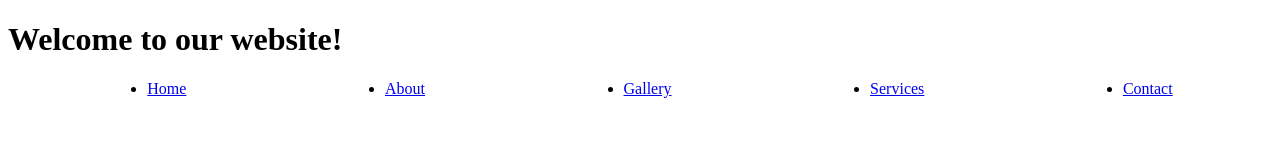
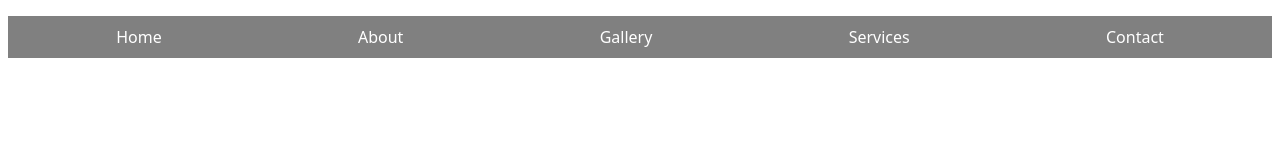
Before and after one commit to kayongo95/navbar, a plain HTML site: page index.html in a window 1280 px wide. Drawn offline with Linux system fonts and the light colour scheme.

Commit message:
Update index.html

```diff
--- a/index.html
+++ b/index.html
@@ -3,20 +3,18 @@
     <head>
 
      <title>my first website</title>
-     <link rel="shortcut icon" href="download.jpeg" type="image/x-icon">
+     <link rel="shortcut icon" style="text-decoration:none;" href="download.jpeg" type="image/x-icon">
 
     </head>
     <body>
-                <h1>
-            Welcome to our website!
-        </h1>
-        <nav >
-            <ul style="display: flex; justify-content: space-around;">
-                <li><a href="#">Home</a></li>
-                <li><a href="#">About</a></li>
-                      <li><a href="#">Gallery</a></li>
-                <li><a href="#">Services</a></li>
-                <li><a href="#">Contact</a></li>
+
+        <nav style="font-family: system-ui, -apple-system, BlinkMacSystemFont, 'Segoe UI', Roboto, Oxygen, Ubuntu, Cantarell, 'Open Sans', 'Helvetica Neue', sans-serif;" >
+            <ul style="display: flex; background-color: grey; padding: 10px; justify-content: space-around; list-style: none;">
+                <li ><a style="text-decoration:none; color: white;"href="#">Home</a></li>
+                <li><a style="text-decoration:none; color: white;" href="#">About</a></li>
+                <li><a style="text-decoration:none; color: white;" href="#">Gallery</a></li>
+                <li><a style="text-decoration:none; color: white;" href="#">Services</a></li>
+                <li><a style="text-decoration:none; color: white;" href="#">Contact</a></li>
             </ul>
         </nav>
     </body>
```
